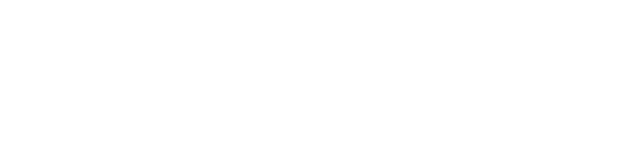
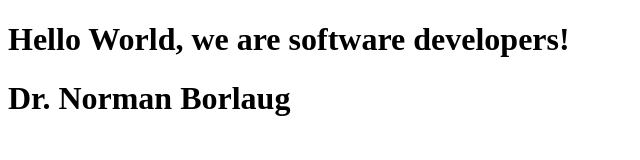
Before and after one commit to MahmoudBakr23/Microverse-Trial-2, a plain HTML site: page index.html in a window 1280 px wide. Shown: the whole page, without its empty margins (0-640 px from the left). Drawn offline with Linux system fonts and the light colour scheme.

Commit message:
Adding "Hello World"

```diff
--- a/index.html
+++ b/index.html
@@ -7,20 +7,12 @@
   </head>
 
   <body>
+    <h1>Hello World, we are software developers!</h1>
+<div id="main">
+  <h1 id="title">Dr. Norman Borlaug</h1>
+  <div id="img-div"></div>
+</div>
     <script src="https://cdn.freecodecamp.org/testable-projects-fcc/v1/bundle.js"></script>
-
-    <!--
-
-    Hello Camper!
-
-    For now, the test suite only works in Chrome!
-    Please read the README below in the JS Editor before beginning.
-    Feel free to delete this message once you have read it.
-    Good luck and Happy Coding!
-
-    - The freeCodeCamp Team
-
-    -->
     <script  src="js/index.js"></script>
   </body>
 </html>
```
